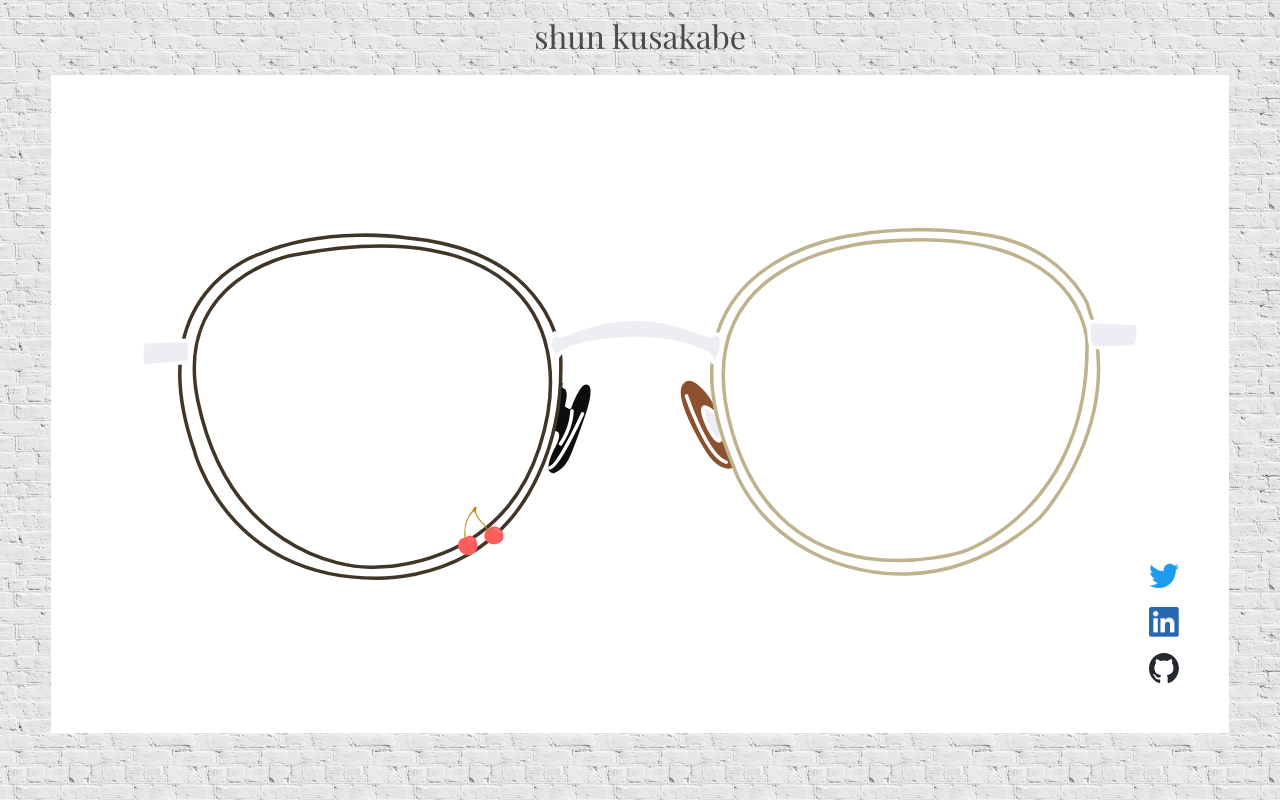
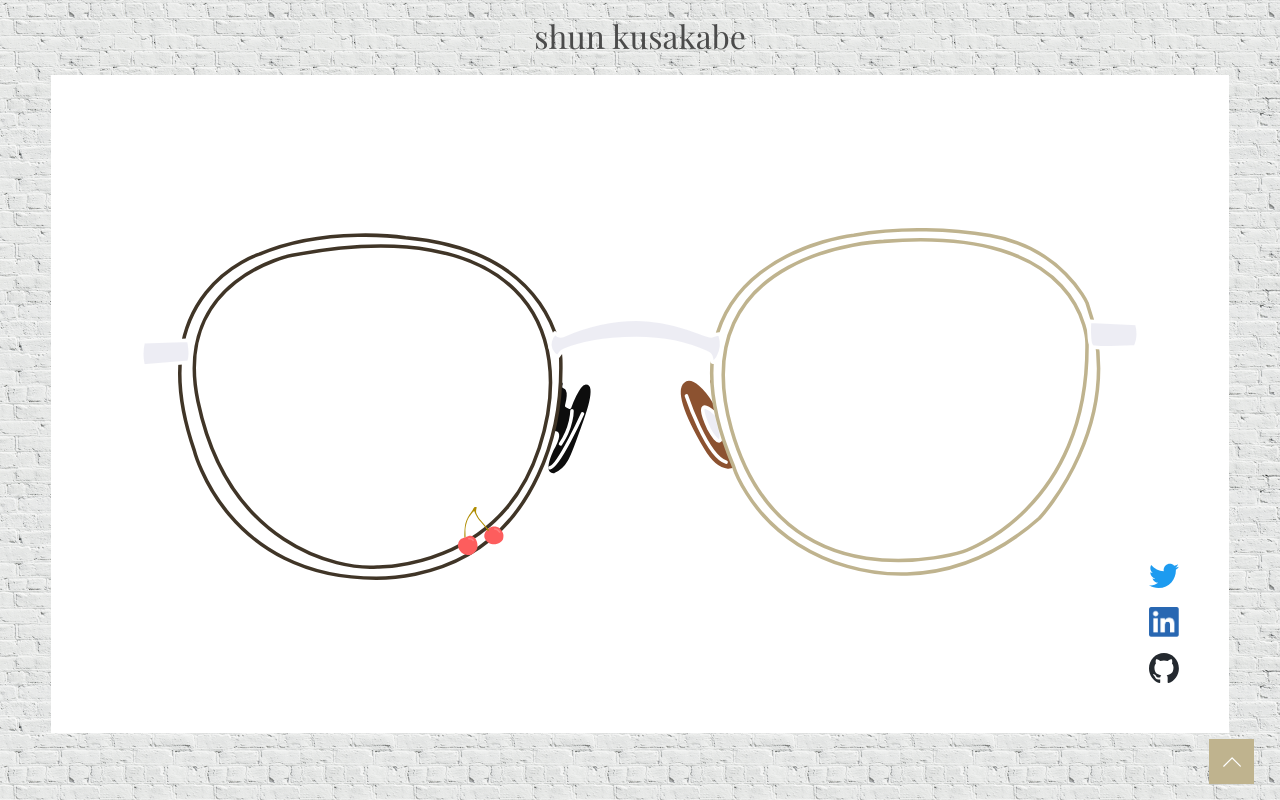
Before and after one commit to shunssv/kusakabe-site, a Next.js app: page / in a window 1280 px wide. Shown: the top 800 px of the page. Built offline with nearby package versions, Linux system fonts and the light colour scheme; a web font is replaced by a local one.

Commit message:
:sparkles: Add scroll-to-top button - SHU-196

```diff
--- a/src/pages/_app.jsx
+++ b/src/pages/_app.jsx
@@ -1,10 +1,13 @@
 import '@/styles/reset.scss';
 import '@/styles/globals.scss';
+import styles from '@/styles/scrollToTopButton.module.scss'
 import animates from '@/styles/_animation.module.scss';
 import { EB_Garamond } from 'next/font/google';
 import { Loader } from '@/components/Loader';
 import { useRouter } from 'next/router';
 import { useEffect, useState } from 'react';
+import { SlArrowUp } from "react-icons/sl";
+import Link from 'next/link';
 
 const ebGaramond = EB_Garamond({ subsets: ['latin'] });
 
@@ -46,6 +49,10 @@ export default function App({ Component, pageProps }) {
         />
       )}
       <Component {...pageProps} />
+
+      <Link href="#" className={styles.scrollToTopButton}>
+        <SlArrowUp className={styles.icon} />
+      </Link>
     </>
   );
 }
--- a/src/pages/_document.jsx
+++ b/src/pages/_document.jsx
@@ -16,7 +16,6 @@ export default function Document() {
         <link rel="manifest" href="/favicons/site.webmanifest" />
         <link rel="mask-icon" href="/favicons/safari-pinned-tab.svg" color="#5bbad5" />
         <link rel="icon" href="/favicons/favicon.ico" />
-
       </Head>
       <body>
         <Main />
--- a/src/styles/globals.scss
+++ b/src/styles/globals.scss
@@ -10,6 +10,7 @@
 
   --font-color-black: #4b4b4b;
   --font-color-brown: #403527;
+  --font-color-gold: #bfb38e;
   --font-color-grey: #ccc;
   --font-color-white: #fff;
 
@@ -18,7 +19,9 @@
   --line-color-white: #fff;
 
   --max-width: 1100px;
+
   --opacity: 0.8;
+
   --transition-speed: 0.5s;
 }
 
--- /dev/null
+++ b/src/styles/scrollToTopButton.module.scss
@@ -0,0 +1,33 @@
+@use 'media-query' as m;
+
+.scrollToTopButton {
+  align-items: center;
+  background-color: var(--background-color-gold);
+  bottom: 1%;
+  color: var(--font-color-white);
+  display: flex;
+  font-size: 2.5rem;
+  height: 45px;
+  justify-content: center;
+  // opacity: 0;
+  // pointer-events: none;
+  position: fixed;
+  right: 2%;
+  transition: opacity var(--transition-speed);
+  user-select: none;
+  width: 45px;
+  z-index: 99;
+
+  @include m.mq(pc) {
+    bottom: 2%;
+  }
+
+  .icon {
+    font-size: 1.125rem;
+  }
+}
+
+.scrollToTopButton.appear {
+  opacity: 1;
+  pointer-events: visible;
+}
```
